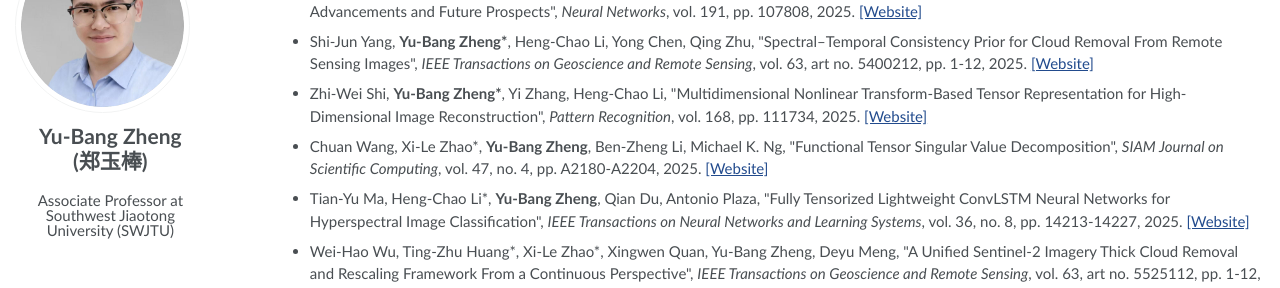
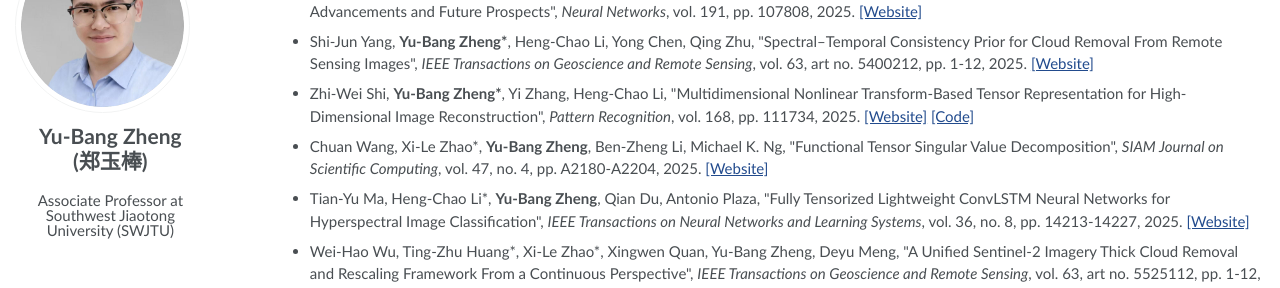
Before and after one commit to YuBangZheng/yubangzheng.github.io, a Jekyll site: the page built from pages/about.md, in a window 1280 px wide and 900 px high, scrolled down 923 px. Shown: the part 153-441 px from the top of the window. Built offline with Jekyll 4.4.1, drawn with Linux system fonts in a browser that asks for light colours; a script that is not in the unit is left out.

Commit message:
Update about.md

```diff
--- a/pages/about.md
+++ b/pages/about.md
@@ -79,7 +79,7 @@ My current interests include high-dimensional image processing, machine learning
 
 - Shi-Jun Yang, **Yu-Bang Zheng\***, Heng-Chao Li, Yong Chen, Qing Zhu, \"Spectral–Temporal Consistency Prior for Cloud Removal From Remote Sensing Images\", _IEEE Transactions on Geoscience and Remote Sensing_, vol. 63, art no. 5400212, pp. 1-12, 2025. [[Website]](https://ieeexplore.ieee.org/document/10746549)
 
-- Zhi-Wei Shi, **Yu-Bang Zheng\***, Yi Zhang, Heng-Chao Li, \"Multidimensional Nonlinear Transform-Based Tensor Representation for High-Dimensional Image Reconstruction\", _Pattern Recognition_, vol. 168, pp. 111734, 2025. [[Website]](https://www.sciencedirect.com/science/article/abs/pii/S0031320325003942)
+- Zhi-Wei Shi, **Yu-Bang Zheng\***, Yi Zhang, Heng-Chao Li, \"Multidimensional Nonlinear Transform-Based Tensor Representation for High-Dimensional Image Reconstruction\", _Pattern Recognition_, vol. 168, pp. 111734, 2025. [[Website]](https://www.sciencedirect.com/science/article/abs/pii/S0031320325003942) [[Code]](https://yubangzheng.github.io/codes/code_3DCNTNN.zip)
 
 - Chuan Wang, Xi-Le Zhao\*, **Yu-Bang Zheng**, Ben-Zheng Li, Michael K. Ng, \"Functional Tensor Singular Value Decomposition\", _SIAM Journal on Scientific Computing_, vol. 47, no. 4, pp. A2180-A2204, 2025. [[Website]](https://epubs.siam.org/doi/abs/10.1137/24M1644687)
 
```
